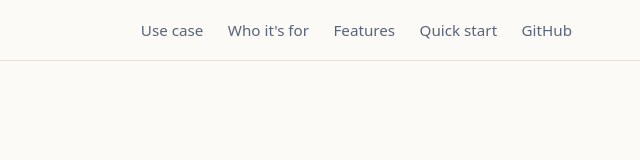
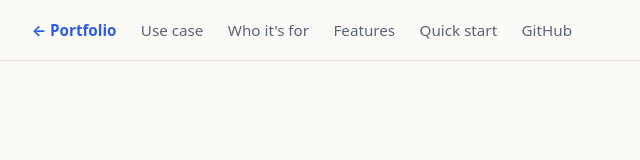
Before and after one commit to sadiqgpasha89/Ai-Vidya-Tutor, a website: page docs/index.html in a window 1280 px wide. Shown: the top 160 px of the page, 588-1228 px from the left. Drawn offline with Linux system fonts and the light colour scheme.

Commit message:
Add home link to https://sadiqgpasha89.github.io/

```diff
--- a/docs/index.html
+++ b/docs/index.html
@@ -137,6 +137,7 @@
   <div class="wrap">
     <a class="brand" href="#top"><span class="logo" aria-hidden="true">AV</span> AIVidya</a>
     <nav aria-label="Main">
+      <a href="https://sadiqgpasha89.github.io/" title="Return to Sadiq G Pasha Portfolio" style="font-weight:700; color:var(--accent,#6366f1);">← Portfolio</a>
       <a class="hide-sm" href="#usecase">Use case</a>
       <a class="hide-sm" href="#roles">Who it's for</a>
       <a class="hide-sm" href="#features">Features</a>
```
